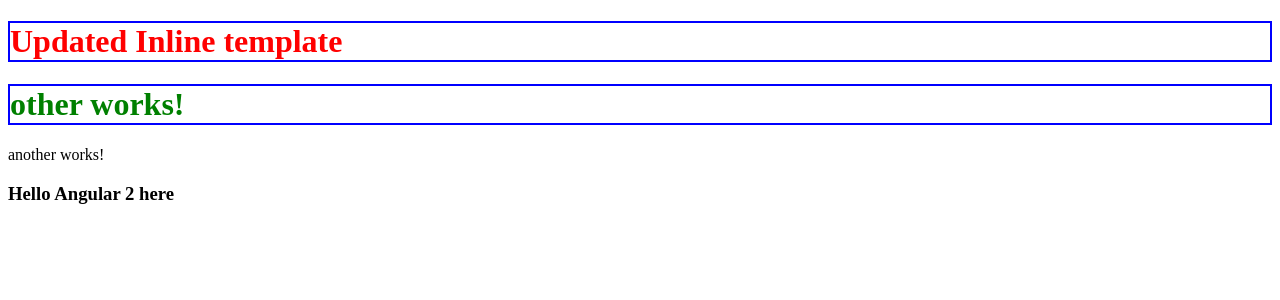
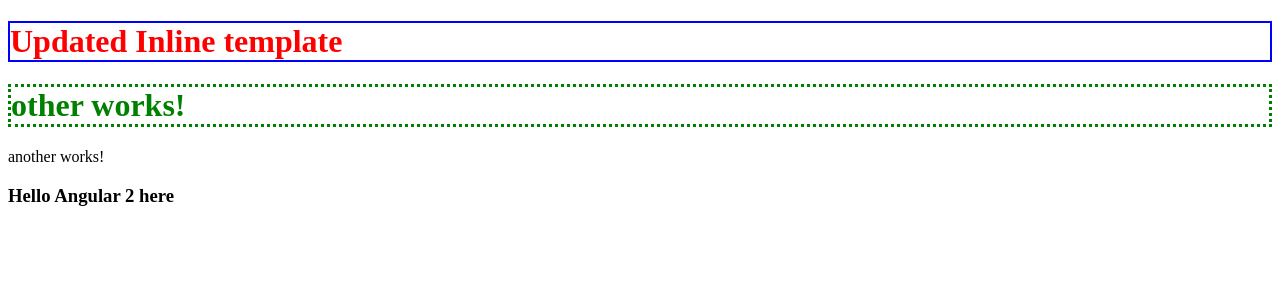
Before and after one commit to nirmaldavis/Angular2Trainings-firstapp, an Angular app: page / in a window 1280 px wide. Shown: the top 300 px of the page. Built offline with nearby package versions, Linux system fonts and the light colour scheme.

Commit message:
Overriding parent style

```diff
--- a/src/app/other/other.component.css
+++ b/src/app/other/other.component.css
@@ -1,3 +1,4 @@
 h1 {
     color: green;
+    border: dotted;
 }
```
